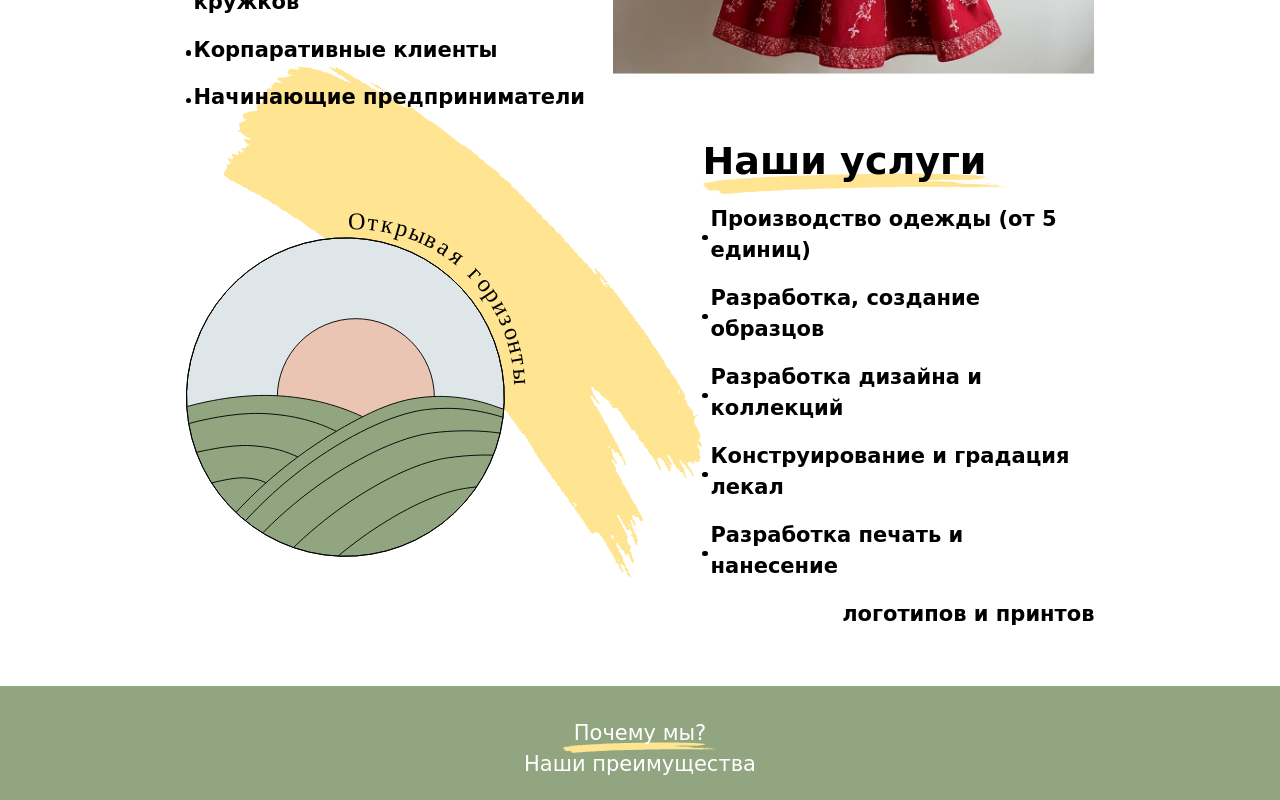
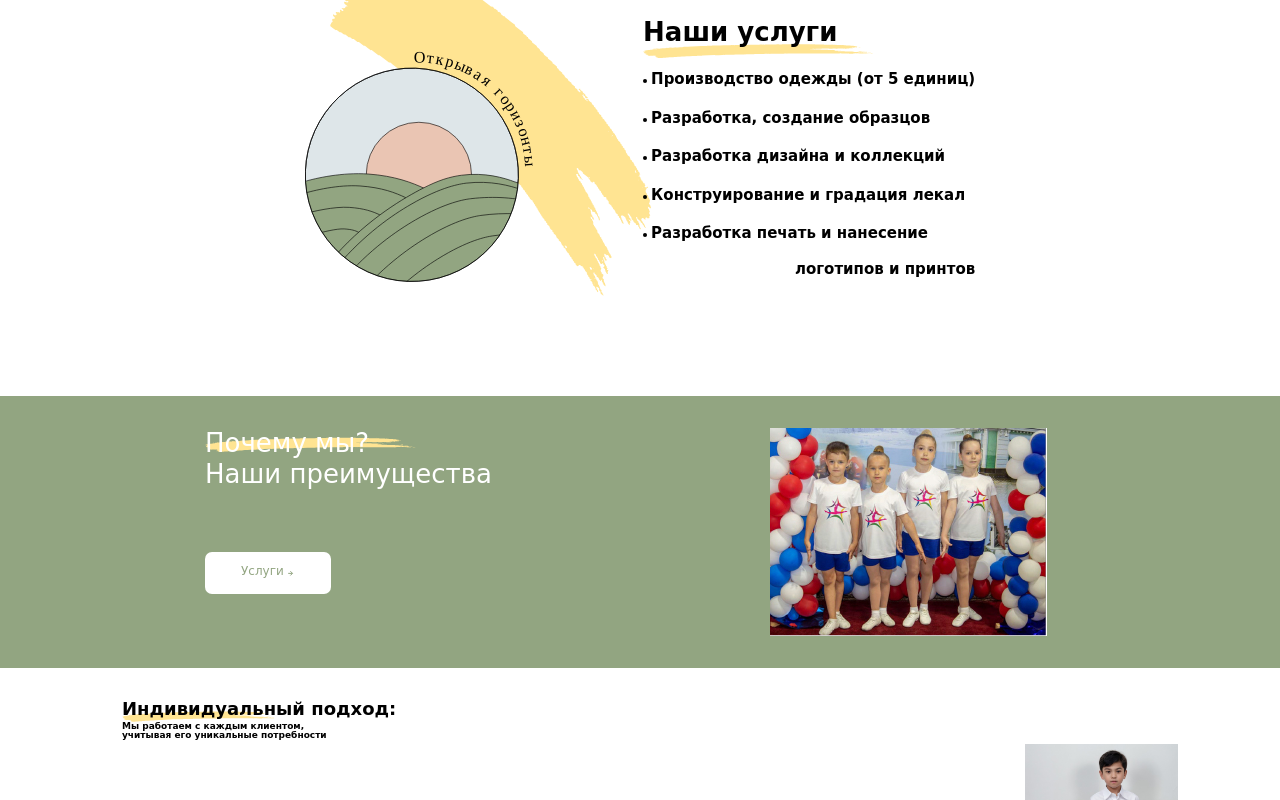
Before and after one commit to fadesyphe/opening-horizons, a Vue app: page / in a window 1280 px wide. Shown: the part 800-1600 px from the top of the page. Built offline with nearby package versions, Linux system fonts and the light colour scheme; a web font is replaced by a local one.

Commit message:
rename classes for TheHomeClients and TheHomeServices classes

```diff
--- a/src/components/HomeList.vue
+++ b/src/components/HomeList.vue
@@ -3,7 +3,7 @@
     <li v-for="(item, idx) in list" :key="idx" :class="classesItems">
       {{ item.text }}
     </li>
-    <p class="text-[11px] md:text-[16px] lg:text-[21px] relative text-right">
+    <p class="text-xs md:text-[15px] lg:text-[15px] relative text-right">
       <slot></slot>
     </p>
   </ul>
@@ -19,8 +19,7 @@ export default {
     classesItems() {
       return [
         'text-[11px]',
-        'md:text-[16px]',
-        'lg:text-[21px]',
+        'md:text-[15px]',
         'pl-1',
         'md:pl-2',
         'relative',
--- a/src/components/HomeListTitle.vue
+++ b/src/components/HomeListTitle.vue
@@ -1,12 +1,12 @@
 <template>
   <div class="relative z-20 w-fit mx-auto md:ml-0 md:w-full">
     <h2
-      class="inline-block text-[21px] leading-none relative z-20 md:text-[38px] md:leading-[46px]"
+      class="inline-block text-[14px] leading-[17px] relative z-20 md:text-[26px] md:leading-[31px]"
       v-html="title"
     ></h2>
     <img
       :class="titleDecoration"
-      src="../assets/images/title-decoration.svg"
+      src="../assets/images/title-decoration_home-list.svg"
       alt="Подчеркивание заголовка"
     />
   </div>
@@ -23,14 +23,13 @@ export default {
       return [
         'absolute',
         'z-[19]',
-        'w-[155px]',
+        'w-[97px]',
         'left-1/2',
         '-translate-x-1/2',
-        '-bottom-1',
+        'bottom-0',
         'md:left-0',
         'md:translate-x-0',
         'md:w-[232px]',
-        'md:w-[308px]',
         'md:-bottom-[10px]',
       ]
     },
--- a/src/components/TheAdvantagesMain.vue
+++ b/src/components/TheAdvantagesMain.vue
@@ -1,31 +1,31 @@
 <template>
-  <div class="bg-green py-8">
-    <div class="w-full max-w-[1100px] px-3 mx-auto text-center">
+  <div class="bg-green">
+    <div class="w-full max-w-[934px] px-5 mx-auto py-8 md:flex">
+      <div class="w-full max-w-[1100px] px-3 mx-auto text-center md:text-left">
         <div class="relative z-20">
-        <h2 class="inline-block text-[21px] leading-none relative z-20">
+          <h2 class="inline-block text-[14px] leading-[17px] relative z-20 md:text-[26px] md:leading-[31px]">
             Почему мы?
+            <br />
+            Наши преимущества
           </h2>
           <img
-          class="absolute z-[19] w-[155px] h-[12px] left-1/2 -translate-x-1/2 -bottom-1"
+            :class="titleDecoration"
             src="../assets/images/title-decoration.svg"
             alt="Подчеркивание заголовка"
           />
         </div>
-      <h2 class="inline-block text-[21px] leading-none relative z-20">
-        Наши преимущества
-      </h2>
         <RouterLink to="/prices">
-        <BaseButton
-          class="flex mx-auto mt-[26px] md:mt-[60px] px-9"
+          <BaseButton class="flex mx-auto mt-[26px] md:mt-[60px] md:mx-0 px-9"
             >Услуги
           </BaseButton>
         </RouterLink>
       </div>
       <img
-      class="hidden md:block"
+        class="hidden md:block mr-10"
         src="../assets/images/advantages-hero.jpg"
         alt=""
       />
+    </div>
   </div>
 </template>
 
@@ -36,5 +36,22 @@ export default {
   components: {
     BaseButton,
   },
+
+  computed: {
+    titleDecoration() {
+      return [
+        'absolute',
+        'z-[19]',
+        'w-[114px]',
+        'left-1/2',
+        '-translate-x-1/2',
+        'bottom-[18px]',
+        'md:left-0',
+        'md:translate-x-0',
+        'md:w-[211px]',
+        'md:bottom-10',
+      ]
+    }
+  }
 }
 </script>
--- a/src/components/TheHomeClients.vue
+++ b/src/components/TheHomeClients.vue
@@ -1,6 +1,6 @@
 <template>
   <section
-    class="pt-9 w-full max-w-[282px] md:max-w-[949px] px-5 mx-auto md:flex md:items-end md:justify-between md:gap-6"
+    class="pt-9 w-full max-w-[282px] md:max-w-[1200px] px-5 mx-auto md:flex md:items-end md:justify-center gap-4"
   >
     <div class="text-center md:text-left font-bold md:-mb-14">
       <HomeListTitle :title="title" />
@@ -9,7 +9,7 @@
     <img
       src="../assets/images/home-clients.jpg"
       alt="Платье"
-      class="hidden h-auto md:block md:w-[380px] lg:w-[482px]"
+      class="hidden h-auto md:block md:w-[323px]"
     />
   </section>
 </template>
@@ -33,7 +33,7 @@ export default {
         { text: 'Корпаративные клиенты' },
         { text: 'Начинающие предприниматели' },
       ],
-      title: 'Кому <br /><span class="pl-3">мы полезны</span>'
+      title: 'Кому <br /><span class="md:pl-3">мы полезны</span>'
     }
   },
 }
--- a/src/components/TheHomeServices.vue
+++ b/src/components/TheHomeServices.vue
@@ -1,6 +1,6 @@
 <template>
   <section
-    class="pt-9 w-full max-w-[282px] md:max-w-[949px] px-5 mx-auto md:flex md:flex-row-reverse md:items-start md:pt-16 md:justify-start"
+    class="pt-9 w-full max-w-[282px] md:max-w-[1200px] px-5 mx-auto md:flex md:flex-row-reverse md:items-start md:pt-16 md:justify-center"
   >
     <div class="text-center md:text-left font-bold">
       <HomeListTitle :title="title" />
@@ -44,11 +44,11 @@ export default {
         '-translate-y-6',
         'translate-x-11',
         'h-[140px]',
-        'md:h-[380px]',
         'md:translate-x-0',
-        'md:-translate-y-[4.5rem]',
+        'md:-translate-y-16',
         'md:ml-0',
-        'lg:h-[512px]',
+        'md:-mr-2',
+        'md:h-[343px]',
       ]
     },
   },
```
Also changed, not shown: src/assets/images/title-decoration_home-list.svg (added). Lines whose indentation alone changed are shown as unchanged.
